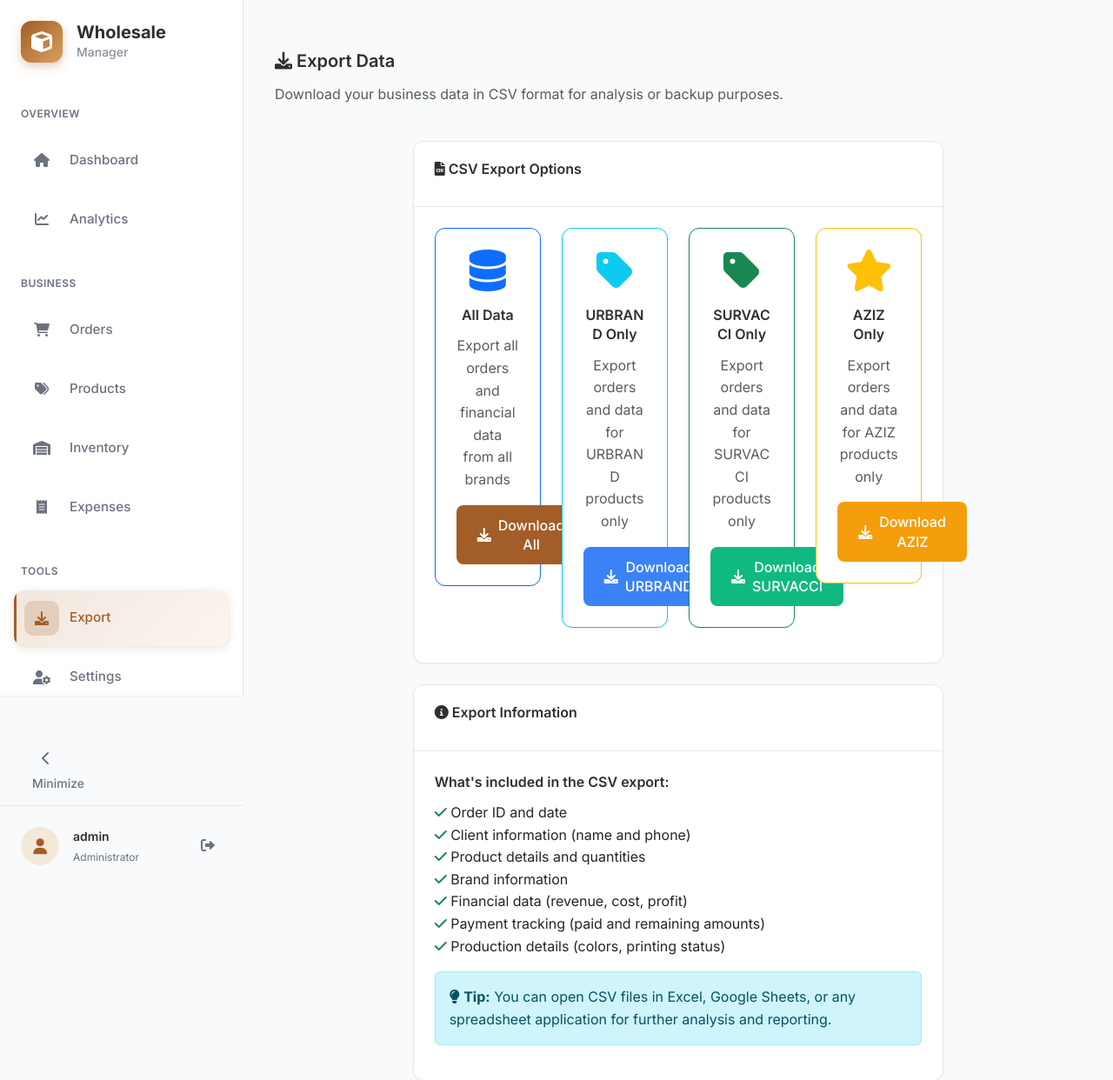
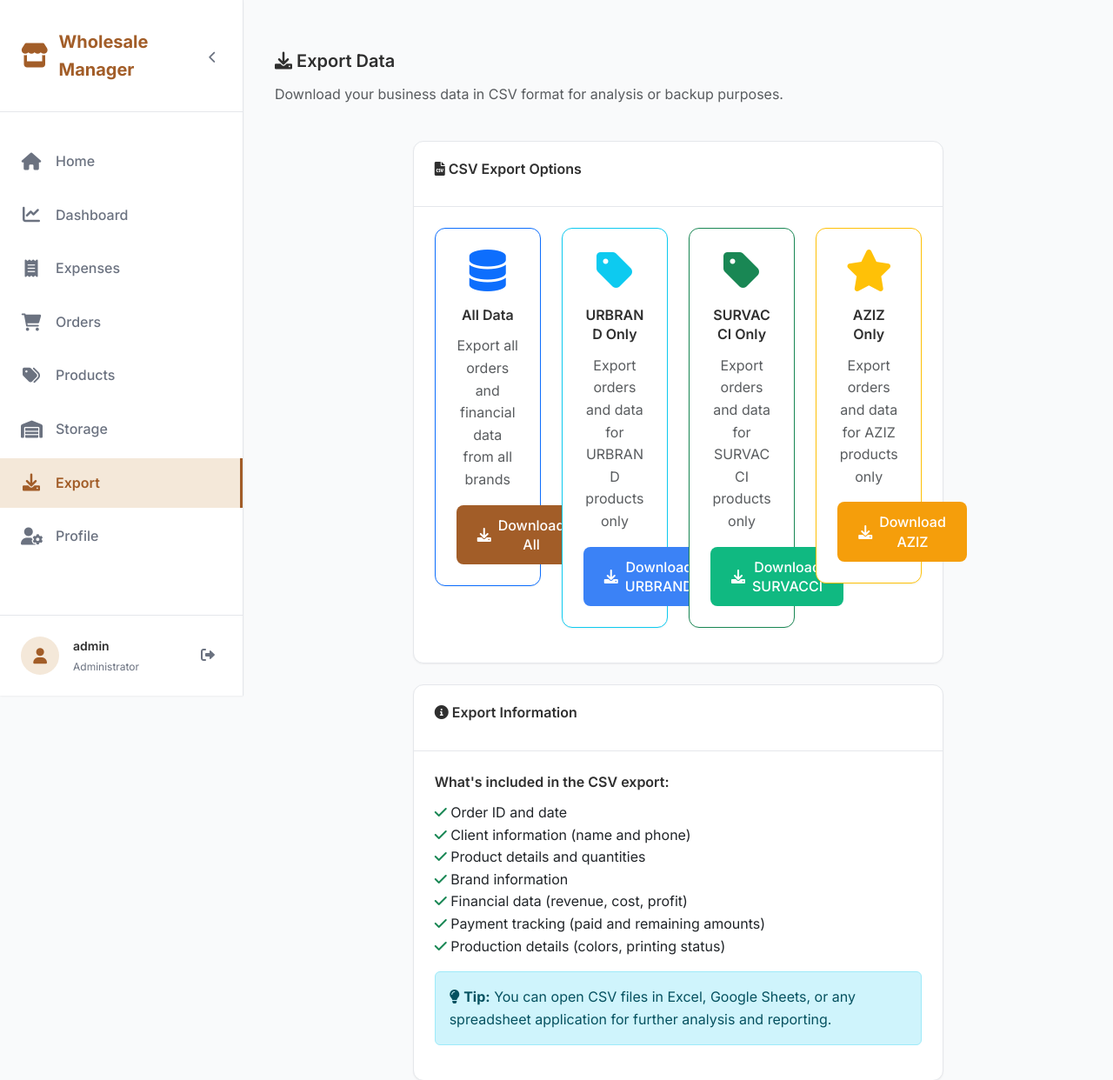
Before and after one commit to AdhamElkomey23/WHOLESALE-APP, a Flask app: page /export in a window 1280 px wide. Shown: the top 1242 px of the page at 87% size. Run offline with Flask 3, Linux system fonts and the light colour scheme; a user stored in the database is signed in.

Commit message:
Improve the navigation menu and make it easier to use on the website
Refactors the sidebar in base.html and updates static/css/style.css to address usability issues.

Replit-Commit-Author: Agent
Replit-Commit-Session-Id: 03023591-3e84-4850-aff2-f235a7f37061
Replit-Commit-Screenshot-Url: https://storage.googleapis.com/screenshot-production-us-central1/4234a394-b2d3-40c5-a1fb-8767f7a2ab1a/3fbde59f-80dc-45cc-9cde-67187fa0f920.jpg

```diff
--- a/static/css/style.css
+++ b/static/css/style.css
@@ -1262,226 +1262,30 @@ p {
     animation: fadeInUp 0.5s ease-out;
 }
 
-/* Modern Sidebar Header */
-.modern-sidebar-header {
-    display: flex;
-    align-items: center;
-    padding: 1.5rem 1.5rem 2rem 1.5rem;
-    border-bottom: 1px solid rgba(255, 255, 255, 0.1);
-    margin-bottom: 1rem;
-}
-
-.brand-icon {
-    width: 48px;
-    height: 48px;
-    background: linear-gradient(135deg, var(--accent-primary), #D9A05B);
-    border-radius: 12px;
-    display: flex;
-    align-items: center;
-    justify-content: center;
-    margin-right: 1rem;
-    box-shadow: 0 4px 12px rgba(162, 93, 40, 0.3);
-}
-
-.brand-icon i {
-    color: white;
-    font-size: 1.5rem;
-}
-
-.brand-info {
-    display: flex;
-    flex-direction: column;
-}
-
-.brand-title {
-    color: var(--text-primary);
-    font-size: 1.25rem;
-    font-weight: 700;
-    margin: 0;
-    line-height: 1.2;
-}
-
-.brand-subtitle {
+/* Simple Toggle Button */
+.sidebar-toggle {
+    background: none;
+    border: none;
     color: var(--text-secondary);
+    padding: 0.375rem;
+    border-radius: var(--radius-sm);
+    margin-left: auto;
+    transition: all 0.3s ease;
+}
+
+.sidebar-toggle:hover {
+    background: rgba(162, 93, 40, 0.1);
+    color: var(--accent-primary);
+}
+
+.sidebar-toggle i {
+    transition: transform 0.3s ease;
     font-size: 0.875rem;
-    font-weight: 500;
-    opacity: 0.8;
-}
-
-/* Modern Navigation Sections */
-.modern-sidebar-nav {
-    padding: 0 1rem;
-    flex: 1;
-}
-
-.nav-section {
-    margin-bottom: 2rem;
-}
-
-.nav-section-title {
-    font-size: 0.75rem;
-    font-weight: 600;
-    color: var(--text-secondary);
-    text-transform: uppercase;
-    letter-spacing: 0.5px;
-    margin-bottom: 0.75rem;
-    padding: 0 0.5rem;
-    display: block;
-}
-
-.modern-nav-item {
-    display: flex;
-    align-items: center;
-    padding: 0.75rem 0.75rem;
-    margin-bottom: 0.25rem;
-    border-radius: 12px;
-    color: var(--text-secondary);
-    text-decoration: none;
-    transition: all 0.3s cubic-bezier(0.4, 0, 0.2, 1);
-    position: relative;
-    overflow: hidden;
-}
-
-.modern-nav-item:hover {
-    background: rgba(162, 93, 40, 0.08);
-    color: var(--accent-primary);
-    transform: translateX(4px);
-    text-decoration: none;
-}
-
-.modern-nav-item.active {
-    background: linear-gradient(135deg, rgba(162, 93, 40, 0.15), rgba(217, 160, 91, 0.1));
-    color: var(--accent-primary);
-    box-shadow: 0 2px 8px rgba(162, 93, 40, 0.2);
-}
-
-.modern-nav-item.active::before {
-    content: '';
-    position: absolute;
-    left: 0;
-    top: 0;
-    bottom: 0;
-    width: 3px;
-    background: var(--accent-primary);
-    border-radius: 0 2px 2px 0;
-}
-
-.nav-icon {
-    width: 40px;
-    height: 40px;
-    display: flex;
-    align-items: center;
-    justify-content: center;
-    margin-right: 0.75rem;
-    border-radius: 10px;
-    background: rgba(255, 255, 255, 0.05);
-    transition: all 0.3s ease;
-}
-
-.modern-nav-item:hover .nav-icon {
-    background: rgba(162, 93, 40, 0.15);
-    transform: scale(1.05);
-}
-
-.modern-nav-item.active .nav-icon {
-    background: rgba(162, 93, 40, 0.2);
-}
-
-.nav-icon i {
-    font-size: 1rem;
-    transition: transform 0.3s ease;
-}
-
-.nav-text {
-    font-size: 0.95rem;
-    font-weight: 500;
-    transition: all 0.3s ease;
-}
-
-/* Modern Collapse Toggle */
-.modern-collapse-toggle {
-    display: flex;
-    align-items: center;
-    padding: 0.75rem;
-    margin: 1.5rem 0.5rem 0 0.5rem;
-    border-radius: 12px;
-    background: rgba(255, 255, 255, 0.03);
-    border: 1px solid rgba(255, 255, 255, 0.08);
-    color: var(--text-secondary);
-    cursor: pointer;
-    transition: all 0.3s ease;
-}
-
-.modern-collapse-toggle:hover {
-    background: rgba(162, 93, 40, 0.08);
-    border-color: rgba(162, 93, 40, 0.2);
-    color: var(--accent-primary);
-}
-
-.collapse-icon {
-    width: 32px;
-    height: 32px;
-    display: flex;
-    align-items: center;
-    justify-content: center;
-    margin-right: 0.75rem;
-    border-radius: 8px;
-    background: rgba(255, 255, 255, 0.05);
-    transition: all 0.3s ease;
-}
-
-.collapse-text {
-    font-size: 0.875rem;
-    font-weight: 500;
 }
 
 /* Collapsed State */
 .left-sidebar.collapsed {
-    width: 80px;
-}
-
-.left-sidebar.collapsed .brand-info,
-.left-sidebar.collapsed .nav-section-title,
-.left-sidebar.collapsed .nav-text,
-.left-sidebar.collapsed .collapse-text {
-    opacity: 0;
-    visibility: hidden;
-    width: 0;
-    overflow: hidden;
-}
-
-.left-sidebar.collapsed .modern-sidebar-header {
-    justify-content: center;
-    padding: 1.5rem 0.5rem;
-}
-
-.left-sidebar.collapsed .brand-icon {
-    margin-right: 0;
-}
-
-.left-sidebar.collapsed .modern-nav-item {
-    justify-content: center;
-    padding: 0.75rem 0;
-    margin: 0.25rem 0.5rem;
-}
-
-.left-sidebar.collapsed .nav-icon {
-    margin-right: 0;
-}
-
-.left-sidebar.collapsed .modern-collapse-toggle {
-    justify-content: center;
-    margin: 1.5rem 0.5rem 0 0.5rem;
-}
-
-.left-sidebar.collapsed .collapse-icon {
-    margin-right: 0;
-    transform: rotate(180deg);
-}
-
-/* Adjust main content when sidebar is collapsed */
-.main-content.sidebar-collapsed {
-    margin-left: 80px;
+    width: 70px;
 }
 
 .left-sidebar.collapsed .brand-text,
--- a/templates/base.html
+++ b/templates/base.html
@@ -26,86 +26,49 @@
     {% if current_user.is_authenticated %}
     <!-- Left Sidebar Navigation -->
     <div class="left-sidebar" id="leftSidebar">
-        <!-- Modern Logo Section -->
-        <div class="modern-sidebar-header">
-            <div class="brand-icon">
-                <i class="fas fa-cube"></i>
-            </div>
-            <div class="brand-info">
-                <h5 class="brand-title">Wholesale</h5>
-                <span class="brand-subtitle">Manager</span>
-            </div>
+        <!-- Logo Section -->
+        <div class="sidebar-brand">
+            <i class="fas fa-store"></i>
+            <span class="brand-text">Wholesale Manager</span>
+            <button class="sidebar-toggle d-none d-lg-block" onclick="toggleDesktopSidebar()">
+                <i class="fas fa-chevron-left"></i>
+            </button>
         </div>
 
-        <!-- Modern Navigation Menu -->
-        <nav class="modern-sidebar-nav">
-            <div class="nav-section">
-                <span class="nav-section-title">Overview</span>
-                <a href="{{ url_for('index') }}" class="modern-nav-item {% if request.endpoint == 'index' %}active{% endif %}">
-                    <div class="nav-icon">
+        <!-- Navigation Menu -->
+        <nav class="sidebar-nav">
+            <a href="{{ url_for('index') }}" class="nav-item {% if request.endpoint == 'index' %}active{% endif %}">
                 <i class="fas fa-home"></i>
-                    </div>
-                    <span class="nav-text">Dashboard</span>
+                <span>Home</span>
             </a>
-                <a href="{{ url_for('dashboard', brand='URBRAND') }}" class="modern-nav-item {% if request.endpoint == 'dashboard' %}active{% endif %}">
-                    <div class="nav-icon">
+            <a href="{{ url_for('dashboard', brand='URBRAND') }}" class="nav-item {% if request.endpoint == 'dashboard' %}active{% endif %}">
                 <i class="fas fa-chart-line"></i>
-                    </div>
-                    <span class="nav-text">Analytics</span>
+                <span>Dashboard</span>
             </a>
-            </div>
-
-            <div class="nav-section">
-                <span class="nav-section-title">Business</span>
-                <a href="{{ url_for('orders') }}" class="modern-nav-item {% if request.endpoint in ['orders', 'new_order', 'edit_order'] %}active{% endif %}">
-                    <div class="nav-icon">
+            <a href="{{ url_for('expenses') }}" class="nav-item {% if request.endpoint == 'expenses' %}active{% endif %}">
+                <i class="fas fa-receipt"></i>
+                <span>Expenses</span>
+            </a>
+            <a href="{{ url_for('orders') }}" class="nav-item {% if request.endpoint in ['orders', 'new_order', 'edit_order'] %}active{% endif %}">
                 <i class="fas fa-shopping-cart"></i>
-                    </div>
-                    <span class="nav-text">Orders</span>
+                <span>Orders</span>
             </a>
-                <a href="{{ url_for('products') }}" class="modern-nav-item {% if request.endpoint in ['products', 'new_product', 'edit_product'] %}active{% endif %}">
-                    <div class="nav-icon">
+            <a href="{{ url_for('products') }}" class="nav-item {% if request.endpoint in ['products', 'new_product', 'edit_product'] %}active{% endif %}">
                 <i class="fas fa-tags"></i>
-                    </div>
-                    <span class="nav-text">Products</span>
+                <span>Products</span>
             </a>
-                <a href="{{ url_for('storage') }}" class="modern-nav-item {% if request.endpoint == 'storage' %}active{% endif %}">
-                    <div class="nav-icon">
+            <a href="{{ url_for('storage') }}" class="nav-item {% if request.endpoint == 'storage' %}active{% endif %}">
                 <i class="fas fa-warehouse"></i>
-                    </div>
-                    <span class="nav-text">Inventory</span>
+                <span>Storage</span>
             </a>
-                <a href="{{ url_for('expenses') }}" class="modern-nav-item {% if request.endpoint == 'expenses' %}active{% endif %}">
-                    <div class="nav-icon">
-                        <i class="fas fa-receipt"></i>
-                    </div>
-                    <span class="nav-text">Expenses</span>
+            <a href="{{ url_for('export') }}" class="nav-item {% if request.endpoint == 'export' %}active{% endif %}">
+                <i class="fas fa-download"></i>
+                <span>Export</span>
             </a>
-            </div>
-
-            <div class="nav-section">
-                <span class="nav-section-title">Tools</span>
-                <a href="{{ url_for('export') }}" class="modern-nav-item {% if request.endpoint == 'export' %}active{% endif %}">
-                    <div class="nav-icon">
-                        <i class="fas fa-download"></i>
-                    </div>
-                    <span class="nav-text">Export</span>
+            <a href="{{ url_for('profile') }}" class="nav-item {% if request.endpoint == 'profile' %}active{% endif %}">
+                <i class="fas fa-user-cog"></i>
+                <span>Profile</span>
             </a>
-                <a href="{{ url_for('profile') }}" class="modern-nav-item {% if request.endpoint == 'profile' %}active{% endif %}">
-                    <div class="nav-icon">
-                        <i class="fas fa-user-cog"></i>
-                    </div>
-                    <span class="nav-text">Settings</span>
-                </a>
-            </div>
-
-            <!-- Modern Collapse Toggle -->
-            <div class="modern-collapse-toggle d-none d-lg-block" onclick="toggleDesktopSidebar()">
-                <div class="collapse-icon">
-                    <i class="fas fa-chevron-left"></i>
-                </div>
-                <span class="collapse-text">Minimize</span>
-            </div>
         </nav>
 
         <!-- User Section -->
```
Also changed, not shown: other parts of static/css/style.css (+48 -0 lines), attached_assets/Profile Settings - Wholesale Management - Google Chrome 5_30_2025 9_38_22 PM.png (added). Lines whose indentation alone changed are shown as unchanged.
